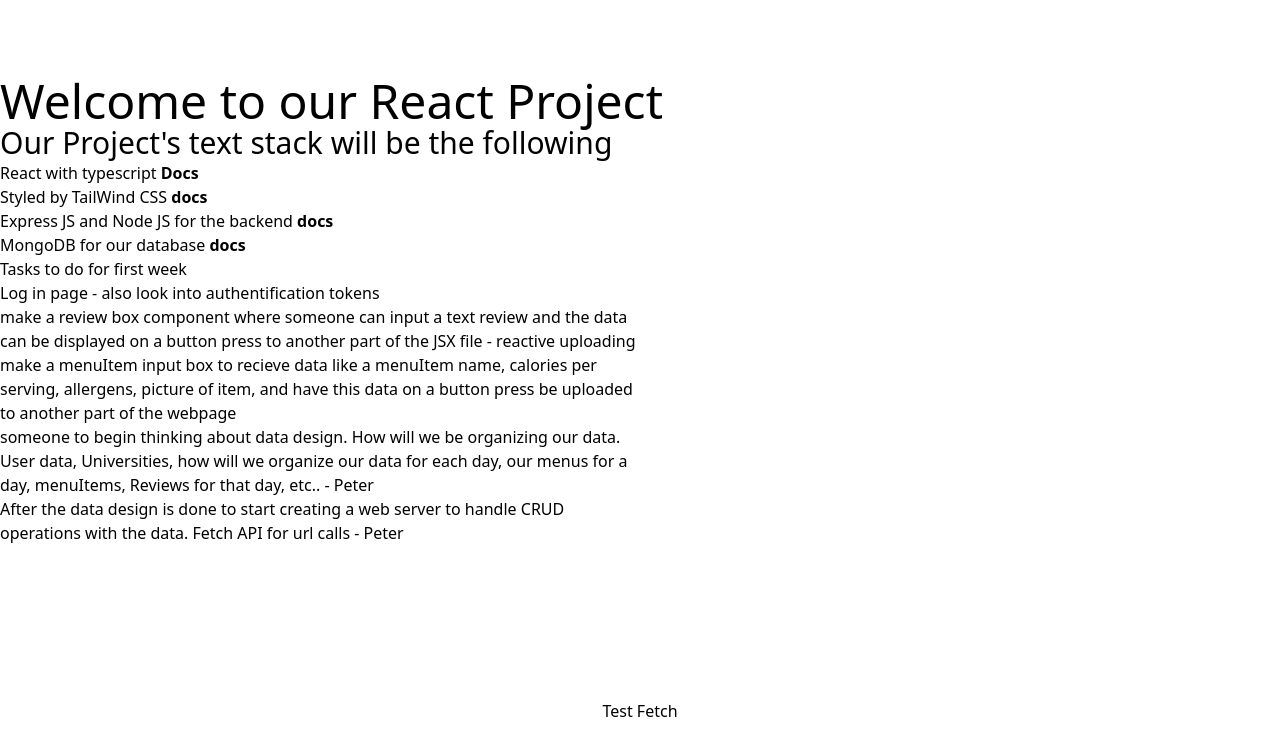
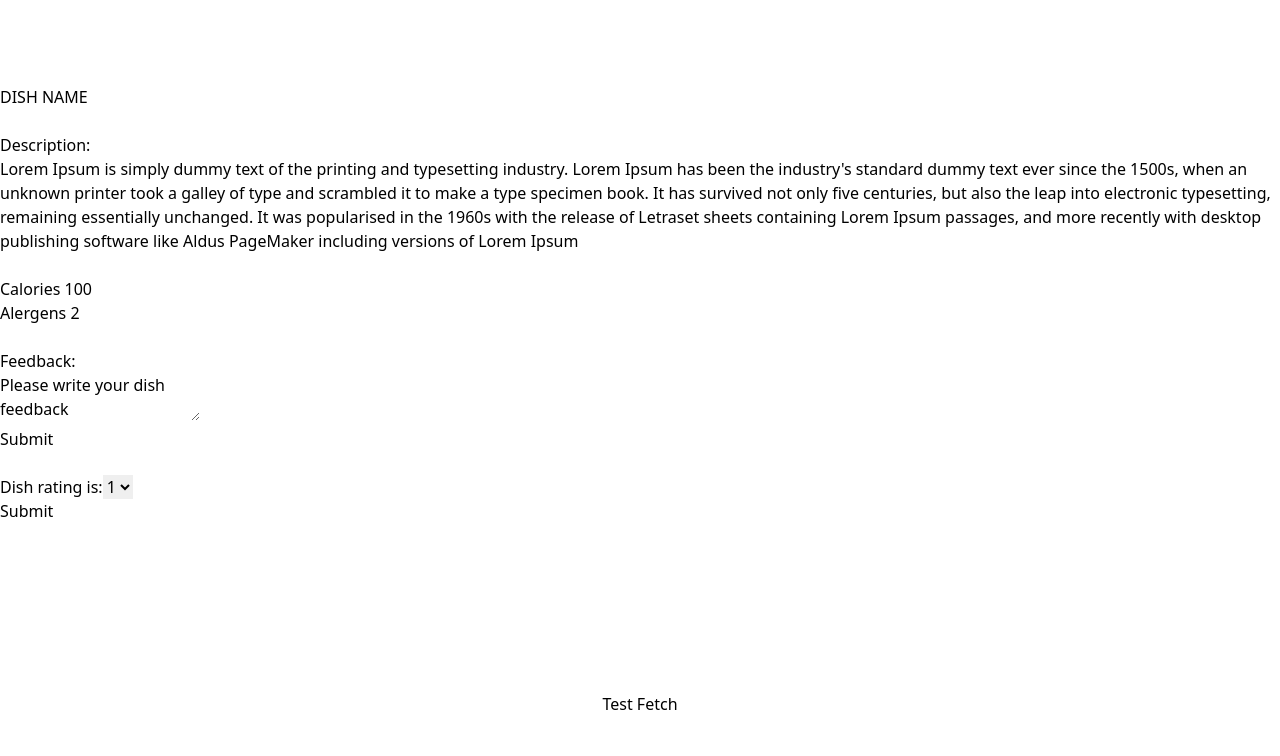
Before and after one commit to peternav2/SWE-Project, a React (Vite) app: page / in a window 1280 px wide. Shown: the top 756 px of the page. Built offline with nearby package versions, Linux system fonts and the light colour scheme.

Commit message:
Forms for review added

```diff
--- a/src/App.tsx
+++ b/src/App.tsx
@@ -1,6 +1,6 @@
 import { useState } from 'react'
-import reactLogo from './assets/react.svg'
 import TestPost from './components/testPost'
+import DishPage from './pages/DishPage'
 
 function App() {
   const [count, setCount] = useState(0)
@@ -9,31 +9,13 @@
 
     //centered div in tailwind
 
-
-
-
     <div className="grid place-items-center h-screen w-screen">
 
       <div>
-        <h1 className="text-5xl">
-          Welcome to our React Project
-        </h1>
-        <p className="text-3xl">Our Project's text stack will be the following</p>
-        <ul className="list-disc">
-          <li>React with typescript <a className="font-bold" href="https://beta.reactjs.org/learn">Docs</a></li>
-          <li>Styled by TailWind CSS <a className="font-bold" href="https://v2.tailwindcss.com/docs/utility-first">docs</a></li>
-          <li>Express JS and Node JS for the backend <a className="font-bold" href="https://expressjs.com/en/4x/api.html#app">docs</a></li>
-          <li>MongoDB for our database <a className="font-bold" href="https://www.mongodb.com/docs/">docs</a></li>
-        </ul>
-        <h3>Tasks to do for first week</h3>
-        <ol className='list-decimal w-1/2'>
-          <li>Log in page - also look into authentification tokens</li>
-          <li>make a review box component where someone can input a text review and the data can be displayed on a button press to another part of the JSX file - reactive uploading</li>
-          <li>make a menuItem input box to recieve data like a menuItem name, calories per serving, allergens, picture of item, and have this data on a button press be uploaded to another part of the webpage</li>
-          <li>someone to begin thinking about data design. How will we be organizing our data. User data, Universities, how will we organize our data for each day, our menus for a day, menuItems, Reviews for that day, etc.. - Peter</li>
-          <li>After the data design is done to start creating a web server to handle CRUD operations with the data. Fetch API for url calls - Peter </li>
-        </ol>
+
+        <DishPage />
       </div>
+
       <TestPost />
     </div>
 
--- /dev/null
+++ b/src/components/reviewComponents/FeedbackForm.jsx
@@ -0,0 +1,34 @@
+import React from "react";
+
+class FeedbackForm extends React.Component {
+    constructor(props) {
+      super(props);
+      this.state = {value: 'Please write your dish feedback'};
+
+      this.handleChange = this.handleChange.bind(this);
+      this.handleSubmit = this.handleSubmit.bind(this);
+    }
+
+    handleChange(event) {
+      this.setState({value: event.target.value});
+    }
+
+    handleSubmit(event) {
+      alert('Your feedback is: ' + this.state.value);
+      event.preventDefault();
+    }
+
+    render() {
+      return (
+        <form onSubmit={this.handleSubmit}>
+          <label>Feedback:</label>
+          <br/>
+          <textarea value={this.state.value} onChange={this.handleChange} />
+          <br/>
+          <input type="submit" value="Submit" />
+        </form>
+      );
+    }
+  }
+
+export default FeedbackForm;
--- /dev/null
+++ b/src/components/reviewComponents/RatingForm.jsx
@@ -0,0 +1,41 @@
+import React from "react";
+
+class RatingForm extends React.Component {
+    constructor(props) {
+        super(props);
+        this.state = { value: 0 };
+
+        this.handleChange = this.handleChange.bind(this);
+        this.handleSubmit = this.handleSubmit.bind(this);
+    }
+
+    handleChange(event) {
+        this.setState({ value: event.target.value });
+    }
+
+    handleSubmit(event) {
+        alert('Dish rating is: ' + this.state.value);
+        event.preventDefault();
+    }
+
+    render() {
+        return (
+            <form onSubmit={this.handleSubmit}>
+                <label>
+                    Dish rating is:
+                    <select value={this.state.value} onChange={this.handleChange}>
+                        <option value="1">1</option>
+                        <option value="2">2</option>
+                        <option value="3">3</option>
+                        <option value="4">4</option>
+                        <option value="5">5</option>
+                    </select>
+                </label>
+                <br/>
+                <input type="submit" value="Submit" />
+            </form>
+        );
+    }
+}
+
+export default RatingForm;
--- /dev/null
+++ b/src/pages/DishPage.jsx
@@ -0,0 +1,23 @@
+import ReviewPage from './ReviewPage.jsx'
+
+export default function DishPage() {
+    return (
+        <>
+            <div className="container">
+                <h1>DISH NAME</h1>
+                <br/>
+
+                <label>Description:</label>
+                <p>Lorem Ipsum is simply dummy text of the printing and typesetting industry. Lorem Ipsum has been the industry's standard dummy text ever since the 1500s, when an unknown printer took a galley of type and scrambled it to make a type specimen book. It has survived not only five centuries, but also the leap into electronic typesetting, remaining essentially unchanged. It was popularised in the 1960s with the release of Letraset sheets containing Lorem Ipsum passages, and more recently with desktop publishing software like Aldus PageMaker including versions of Lorem Ipsum</p>
+                <br/>
+
+                <div>Calories 100</div>
+                <div>Alergens 2</div>
+                <br/>
+
+                <ReviewPage />
+            </div>
+        </>
+
+    )
+}
--- /dev/null
+++ b/src/pages/ReviewPage.jsx
@@ -0,0 +1,12 @@
+import FeedbackForm from "../components/reviewComponents/FeedbackForm"
+import RatingForm from "../components/reviewComponents/RatingForm"
+
+export default function ReviewPage() {
+  return (
+    <>
+      <FeedbackForm />
+      <br/>
+      <RatingForm />
+    </>
+  )
+}
```
